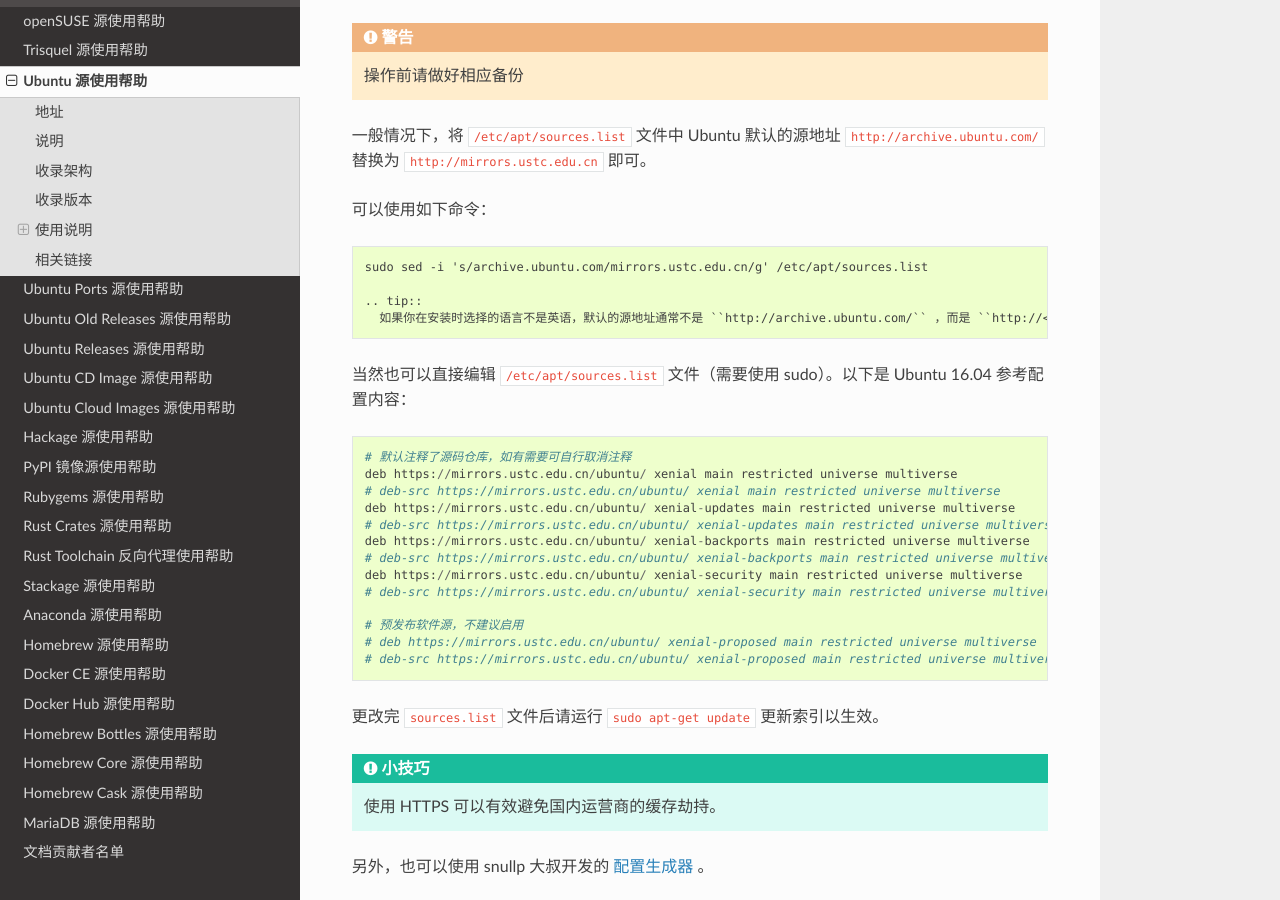
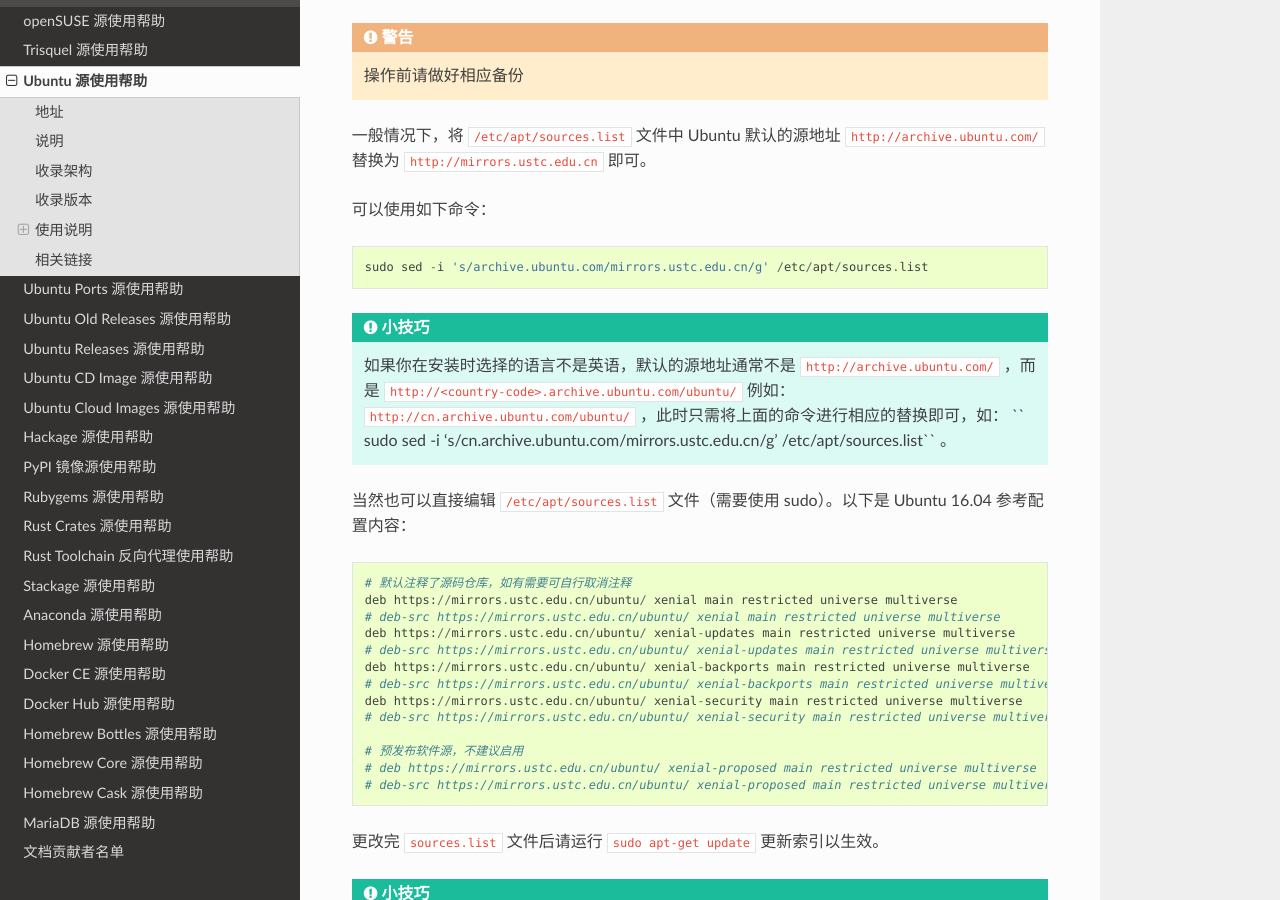
Before and after one commit to ustclug/mirrorhelp, a Sphinx documentation site: the page built from source/ubuntu.rst, in a window 1280 px wide and 900 px high, scrolled down 1502 px. Built offline with Sphinx 7.4.7 and the Read the Docs theme 2.0.0, drawn with Linux system fonts in a browser that asks for light colours; pages that are not in the unit, such as notebooks, are missing from menus.

Commit message:
[fix] fix tips format errors (#73)

```diff
--- a/source/ubuntu.rst
+++ b/source/ubuntu.rst
@@ -54,8 +54,8 @@
 
   sudo sed -i 's/archive.ubuntu.com/mirrors.ustc.edu.cn/g' /etc/apt/sources.list
 
-  .. tip::
-    如果你在安装时选择的语言不是英语，默认的源地址通常不是 ``http://archive.ubuntu.com/`` ，而是 ``http://<country-code>.archive.ubuntu.com/ubuntu/`` 例如： ``http://cn.archive.ubuntu.com/ubuntu/`` ，此时秩序将上面的命令进行相应的替换即可，如： `` sudo sed -i 's/cn.archive.ubuntu.com/mirrors.ustc.edu.cn/g' /etc/apt/sources.list`` 。
+.. tip::
+    如果你在安装时选择的语言不是英语，默认的源地址通常不是 ``http://archive.ubuntu.com/`` ，而是 ``http://<country-code>.archive.ubuntu.com/ubuntu/`` 例如： ``http://cn.archive.ubuntu.com/ubuntu/`` ，此时只需将上面的命令进行相应的替换即可，如： `` sudo sed -i 's/cn.archive.ubuntu.com/mirrors.ustc.edu.cn/g' /etc/apt/sources.list`` 。
 
 当然也可以直接编辑 :file:`/etc/apt/sources.list` 文件（需要使用 sudo）。以下是 Ubuntu 16.04 参考配置内容：
 
```
